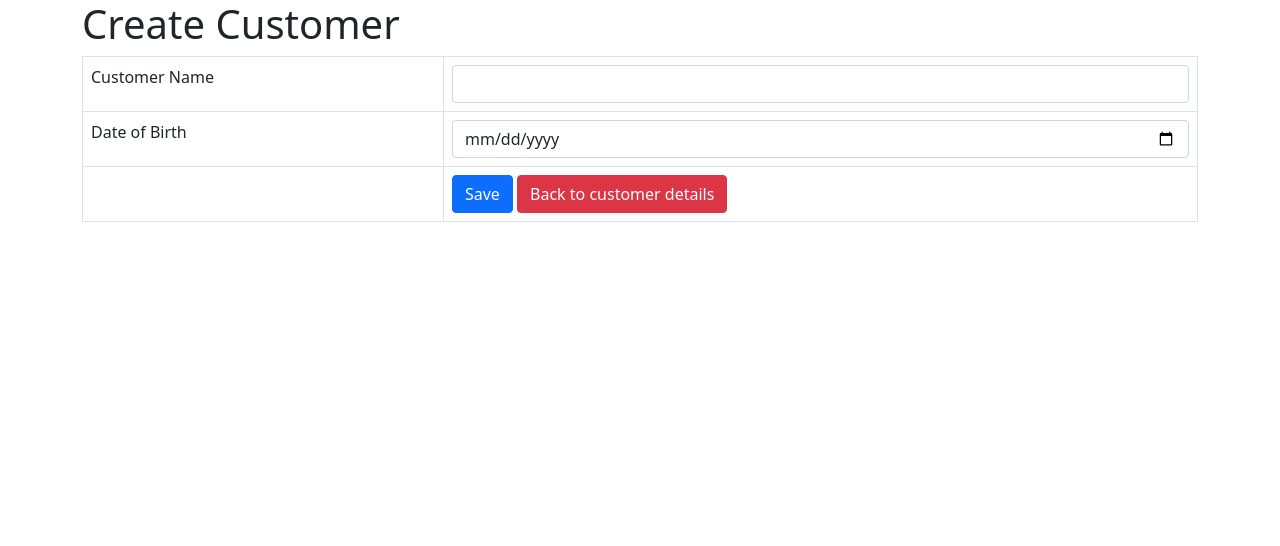
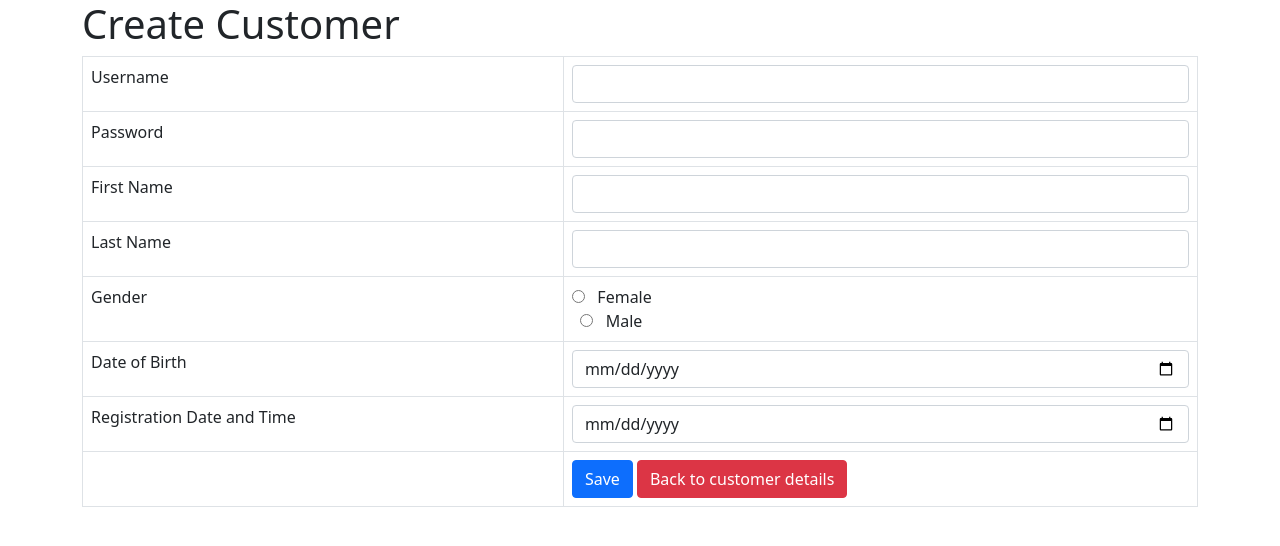
Before and after one commit to ellietheelai/DDM202_WA_Final, a PHP site: page /customer.php in a window 1280 px wide. Shown: the top 546 px of the page. Run offline with PHP 8.4, Linux system fonts and the light colour scheme.

Commit message:
changed columns for customer and c_index

```diff
--- a/customer.php
+++ b/customer.php
@@ -21,16 +21,28 @@
             include 'config/database.php';
             try {
                 // insert query
-                $query = "INSERT INTO customers SET customer_name=:customer_name, birthdate=:birthdate";
+                $query = "INSERT INTO customers SET username=: username, first_name=: first_name, last_name=: last_name, birthdate=:birthdate, password=: password, gender=: gender, registration_time_date=: registration_date_time, account_status=: account_status";
                 // prepare query for execution
                 $stmt = $con->prepare($query);
                 // posted values
-                $c_name = htmlspecialchars(strip_tags($_POST['customer_name']));
+                $username = htmlspecialchars(strip_tags($_POST['username']));
+                $fname = htmlspecialchars(strip_tags($_POST['first_name']));
+                $lname = htmlspecialchars(strip_tags($_POST['last_name']));
+                $password = htmlspecialchars(strip_tags($_POST['password']));
+                $gender = htmlspecialchars(strip_tags($_POST['gender']));
+                $status = htmlspecialchars(strip_tags($_POST['account_status']));
                 // bind the parameters
-                $stmt->bindParam(':customer_name', $c_name);
+                $stmt->bindParam(':username', $username);
+                $stmt->bindParam(':first_name', $fname);
+                $stmt->bindParam(':last_name', $lname);
+                $stmt->bindParam(':password', $password);
+                $stmt->bindParam(':gender', $gender);
+                $stmt->bindParam(':account_status', $status);
                 // specify when this record was inserted to the database
-                $dob = date('Y-m-d',strtotime($_POST['birthdate']));
+                $dob = date('Y-m-d', strtotime($_POST['birthdate']));
+                $r_datetime = date('Y-m-d H:i:s', strtotime($_POST['registratio_date_time']));
                 $stmt->bindParam(':birthdate', $dob);
+                $stmt->bindParam(':registration_date_time', $r_datetime);
                 // Execute the query
                 if ($stmt->execute()) {
                     echo "<div class='alert alert-success'>Record was saved.</div>";
@@ -50,13 +62,38 @@
         <form action="<?php echo htmlspecialchars($_SERVER["PHP_SELF"]); ?>" method="post">
             <table class='table table-hover table-responsive table-bordered'>
                 <tr>
-                    <td>Customer Name</td>
-                    <td><input type='text' name='customer_name' class='form-control' /></td>
+                    <td>Username</td>
+                    <td><input type='text' name='username' class='form-control' /></td>
+                </tr>
+                <tr>
+                    <td>Password</td>
+                    <td><input type='password' name='password' class='form-control' /></td>
+                </tr>
+
+                <tr>
+                    <td>First Name</td>
+                    <td><input type='text' name='first_name' class='form-control' /></td>
+                </tr>
+                <tr>
+                    <td>Last Name</td>
+                    <td><input type='text' name='last_name' class='form-control' /></td>
+                </tr>
+                <tr>
+                    <td>Gender</td>
+                    <td>  <input type="radio" id="female" name="gender" value="Female">
+                          <label for="female">Female</label><br>
+                          <input type="radio" id="male" name="gender" value="Male">
+                          <label for="male">Male</label><br>
                 </tr>
                 <tr>
                     <td>Date of Birth</td>
                     <td><input type='date' name='birthdate' class='form-control' /></td>
                 </tr>
+                <tr>
+                    <td>Registration Date and Time</td>
+                    <td><input type='date' name='registration_date_time' class='form-control' /></td>
+                </tr>
+
                 <tr>
                     <td></td>
                     <td>
```
Also changed, not shown: customer_index.php (+14 -6 lines).
